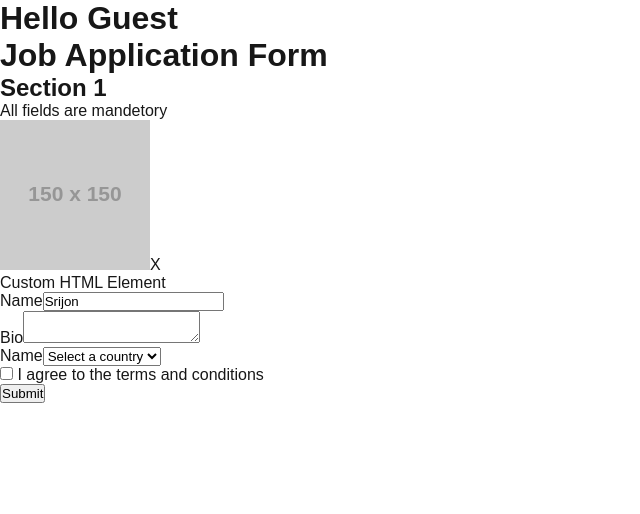
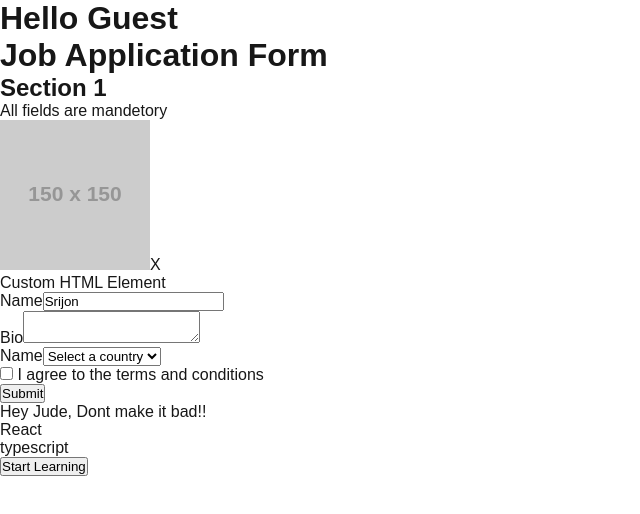
Before and after one commit to Srijon-M/testing-react, a Next.js app: page / in a window 1280 px wide. Shown: the top 514 px of the page, without its empty margins (0-640 px from the left). Built offline with nearby package versions, Linux system fonts and the light colour scheme.

Commit message:
findBy and queryBy

```diff
--- a/src/components/App.tsx
+++ b/src/components/App.tsx
@@ -1,15 +1,20 @@
 import React from 'react';
 import JobLocation from './JobLocation/JobLocation';
+import { Skills } from './Skills/Skills';
 
 type GreetProps = {
     name?: string
 }
 
 const App = (props: GreetProps) => {
+
+    const skills = ["React", "typescript"];
+
     return(
         <>
             <h1>Hello {props.name ? props.name : "Guest"}</h1>
             <JobLocation />
+            <Skills skills={skills}/>
         </>
     )
 }
--- /dev/null
+++ b/src/components/Skills/Skills.tsx
@@ -0,0 +1,32 @@
+"use client";
+import { SkillProps } from './Skills.types';
+import { useState, useEffect } from 'react';
+
+export const Skills = (props: SkillProps) => {
+    const { skills } = props;
+    const[isLoggedIn, setIsLoggedIn] = useState(false)
+    useEffect(() => {
+        setTimeout(() => {
+            setIsLoggedIn(true);
+        }, 500);
+    }, [])
+    return(
+        <>
+            <p>Hey Jude, Dont make it bad!!</p>
+            <ul>
+                {skills.map((skill) => {
+                    return(
+                        <li key={skill}>{skill}</li>
+                    )
+                })}
+            </ul>
+            {
+                isLoggedIn ? (
+                    <button>Start Learning</button>
+                ) : (
+                    <button onClick={() => setIsLoggedIn(true)}>Login</button>
+                )
+            }
+        </>
+    )
+}
--- /dev/null
+++ b/src/components/Skills/Skills.types.ts
@@ -0,0 +1,3 @@
+export type SkillProps = {
+    skills: string[];
+}
```
Also changed, not shown: 1 other file (tests, documents, lock files or other folders).
